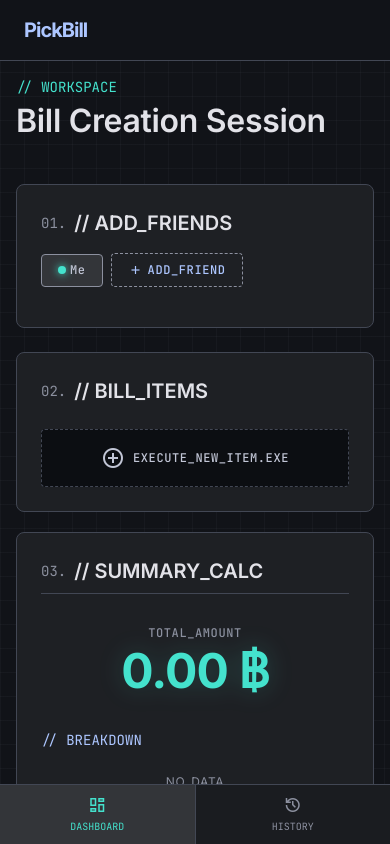
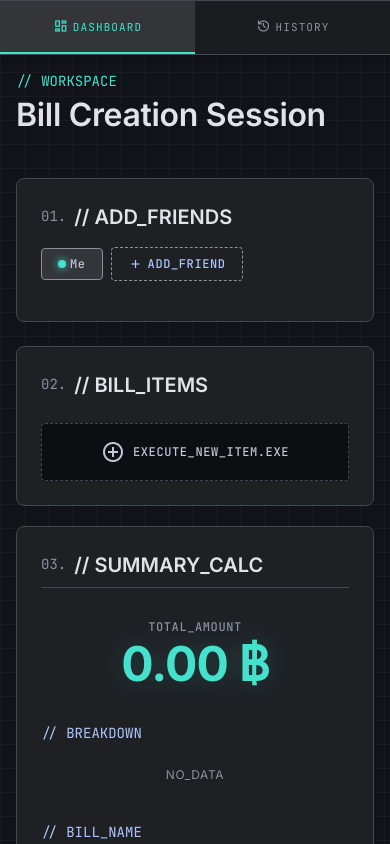
Before and after one commit to pckzy/pickbill, a React (Vite) app: page / in a window 390 px wide. Built offline with nearby package versions, Linux system fonts and the light colour scheme.

Commit message:
refactor: move mobile nav to top and fix iOS QR storage bug via image compression

```diff
--- a/src/App.jsx
+++ b/src/App.jsx
@@ -72,18 +72,18 @@ export default function App() {
     <Layout currentView={currentView} onViewChange={setCurrentView}>
 
       {currentView === "builder" && (
-        <div className="grid grid-cols-1 md:grid-cols-12 gap-gutter">
+        <div className="grid grid-cols-1 lg:grid-cols-12 gap-gutter">
           <header className="col-span-full mb-lg flex items-end justify-between">
             <div>
               <span className="font-mono-code text-mono-code text-secondary block mb-xs">// WORKSPACE</span>
               <h1 className="font-headline-lg text-headline-lg text-on-surface">Bill Creation Session</h1>
             </div>
           </header>
-          <div className="col-span-1 md:col-span-8 flex flex-col gap-lg">
+          <div className="col-span-1 lg:col-span-8 flex flex-col gap-lg">
             <AddFriends friends={friends} onAddFriend={handleAddFriend} onRemoveFriend={handleRemoveFriend} />
             <BillItems items={items} setItems={setItems} availableFriends={allParticipants} />
           </div>
-          <div className="col-span-1 md:col-span-4">
+          <div className="col-span-1 lg:col-span-4">
             <SummaryCalc items={items} allParticipants={allParticipants} onFinalize={handleFinalizeBill} />
           </div>
         </div>
--- a/src/components/bill/Receipt.jsx
+++ b/src/components/bill/Receipt.jsx
@@ -46,43 +46,59 @@ export default function Receipt({ billName, items, allParticipants, onBack }) {
     };
   }, [items, allParticipants]);
 
-  // ฟังก์ชันจัดการเมื่อผู้ใช้เลือกไฟล์รูป
-  // ฟังก์ชันจัดการเมื่อผู้ใช้เลือกไฟล์รูป
+  // ฟังก์ชันจัดการเมื่อผู้ใช้เลือกไฟล์รูป (บีบอัดก่อนเซฟ)
   const handleImageUpload = (e) => {
     const file = e.target.files[0];
     if (!file) return;
 
-    setIsImageReady(false); // 1. ล็อคปุ่มทันที
+    setIsImageReady(false);
 
     const reader = new FileReader();
 
-    // เปลี่ยนจาก onloadend มาใช้ onload ซึ่งทำงานเสถียรกว่าบน iOS
     reader.onload = (event) => {
-      const base64Data = event.target.result;
-
-      // 2. ให้ React อัปเดตรูปลง UI
-      setCustomQrImage(base64Data);
-
-      // 3. ⭐️ สร้าง Object รูปภาพจำลองขึ้นมา เพื่อเช็คว่า iOS ประมวลผลภาพก้อนนี้เสร็จหรือยัง
       const img = new Image();
 
-      // เมื่อ iOS โหลดรูปเข้า Memory เสร็จ จะเข้ามาทำงานในฟังก์ชันนี้
       img.onload = () => {
-        setIsImageReady(true); // ปลดล็อคปุ่ม
-      };
+        // สร้าง Canvas เพื่อย่อขนาดรูปภาพ
+        const canvas = document.createElement('canvas');
+        const MAX_SIZE = 600; // ย่อให้ขนาดไม่เกิน 600px
+        let width = img.width;
+        let height = img.height;
 
-      // กันเหนียว: ถ้าภาพมีปัญหา ก็ต้องปลดล็อคปุ่มให้กดอย่างอื่นต่อได้
-      img.onerror = () => {
+        if (width > height) {
+          if (width > MAX_SIZE) {
+            height *= MAX_SIZE / width;
+            width = MAX_SIZE;
+          }
+        } else {
+          if (height > MAX_SIZE) {
+            width *= MAX_SIZE / height;
+            height = MAX_SIZE;
+          }
+        }
+
+        canvas.width = width;
+        canvas.height = height;
+        const ctx = canvas.getContext('2d');
+        ctx.drawImage(img, 0, 0, width, height);
+
+        // บีบอัดเป็น JPEG (คุณภาพ 80%)
+        // ทำให้ไฟล์เล็กลงจาก 5MB เหลือแค่ไม่กี่ KB
+        const compressedBase64 = canvas.toDataURL('image/jpeg', 0.8);
+
+        setCustomQrImage(compressedBase64);
         setIsImageReady(true);
       };
 
-      img.src = base64Data;
+      img.onerror = () => {
+        setIsImageReady(true); // ปลดล็อคถ้าโหลดรูปไม่ขึ้น
+      };
+
+      img.src = event.target.result;
     };
 
     reader.readAsDataURL(file);
-
-    // 4. เคลียร์ค่า input เผื่อผู้ใช้อยากเปลี่ยนรูปโดยใช้ "ไฟล์ชื่อเดิม" จะได้ไม่มีปัญหา
-    e.target.value = '';
+    e.target.value = ''; // เคลียร์ input
   };
 
   const handleSaveImage = () => {
--- a/src/components/layout/Layout.jsx
+++ b/src/components/layout/Layout.jsx
@@ -2,10 +2,10 @@ export default function Layout({ children, currentView, onViewChange }) {
   return (
     <div className="bg-background text-on-surface h-screen flex overflow-hidden antialiased grid-bg relative">
 
-      {/* DESKTOP SIDENAV */}
-      <nav className="hidden md:flex flex-col z-40 fixed left-0 top-0 h-full w-64 bg-surface-container-low border-r border-outline-variant">
+      {/* DESKTOP SIDENAV (PC ยังคงเหมือนเดิม) */}
+      <nav className="hidden lg:flex flex-col z-40 fixed left-0 top-0 h-full w-64 bg-surface-container-low border-r border-outline-variant">
         <div className="p-lg border-b border-outline-variant">
-          <h1 className="font-headline-sm text-headline-sm font-black text-primary">PickBill</h1>
+          <h1 className="font-headline-sm text-headline-sm font-black text-primary">PickBills</h1>
           <p className="font-mono-code text-mono-code text-outline mt-sm">v1.0.4-stable</p>
         </div>
         <div className="flex-1 overflow-y-auto py-md flex flex-col gap-xs">
@@ -20,25 +20,34 @@ export default function Layout({ children, currentView, onViewChange }) {
         </div>
       </nav>
 
-      {/* MOBILE BOTTOM NAV (2 ก้อน ซ้าย-ขวา) */}
-      <nav className="md:hidden fixed bottom-0 left-0 w-full z-50 bg-surface-container-low border-t border-outline-variant flex h-[60px]">
-        <button onClick={() => onViewChange("builder")} className={`flex-1 flex flex-col items-center justify-center border-r border-outline-variant transition-colors ${currentView !== "settlement" ? "text-secondary bg-surface-container-highest" : "text-outline"}`}>
-          <span className="material-symbols-outlined text-[20px]">dashboard</span>
-          <span className="font-mono-label text-[10px] mt-1">DASHBOARD</span>
-        </button>
-        <button onClick={() => onViewChange("settlement")} className={`flex-1 flex flex-col items-center justify-center transition-colors ${currentView === "settlement" ? "text-secondary bg-surface-container-highest" : "text-outline"}`}>
-          <span className="material-symbols-outlined text-[20px]">history</span>
-          <span className="font-mono-label text-[10px] mt-1">HISTORY</span>
-        </button>
-      </nav>
+      {/* MAIN CANVAS */}
+      {/* ⭐️ เอา pb-[60px] ออกไป เพราะไม่มี Bottom Nav แล้ว */}
+      <main className="flex-1 h-full overflow-y-auto w-full lg:ml-64 flex flex-col relative z-10">
 
-      {/* MAIN CANVAS */}
-      <main className="flex-1 h-full overflow-y-auto w-full md:ml-64 flex flex-col relative z-10 pb-[60px] md:pb-0">
+        {/* MOBILE TOP HEADER & TABS (ย้ายมาไว้ข้างบนทั้งหมด) */}
+        <div className="lg:hidden sticky top-0 z-50 flex flex-col w-full bg-surface border-b border-outline-variant shrink-0 shadow-md">
+          {/* <header className="flex justify-between items-center px-lg py-md">
+            <h1 className="font-headline-sm text-headline-sm font-bold text-primary tracking-tighter">PickBills</h1>
+          </header> */}
 
-        {/* MOBILE TOP HEADER (สำหรับมือถือ) */}
-        <header className="md:hidden flex justify-between items-center w-full px-lg py-md bg-surface border-b border-outline-variant shrink-0">
-          <h1 className="font-headline-sm text-headline-sm font-bold text-primary tracking-tighter">PickBill</h1>
-        </header>
+          {/* Mobile Tabs */}
+          <div className="flex w-full bg-surface-container-low border-t border-outline-variant">
+            <button
+              onClick={() => onViewChange("builder")}
+              className={`flex-1 flex items-center justify-center gap-xs py-md border-b-2 transition-colors ${currentView !== "settlement" ? "border-secondary text-secondary bg-surface-container-highest" : "border-transparent text-outline hover:bg-surface-container"}`}
+            >
+              <span className="material-symbols-outlined text-[16px]">dashboard</span>
+              <span className="font-mono-label text-[11px] tracking-widest mt-[2px]">DASHBOARD</span>
+            </button>
+            <button
+              onClick={() => onViewChange("settlement")}
+              className={`flex-1 flex items-center justify-center gap-xs py-sm border-b-2 transition-colors ${currentView === "settlement" ? "border-secondary text-secondary bg-surface-container-highest" : "border-transparent text-outline hover:bg-surface-container"}`}
+            >
+              <span className="material-symbols-outlined text-[16px]">history</span>
+              <span className="font-mono-label text-[11px] tracking-widest mt-[2px]">HISTORY</span>
+            </button>
+          </div>
+        </div>
 
         {/* CONTENT AREA */}
         <div className="flex-1 w-full max-w-7xl mx-auto p-md lg:p-container-padding">
```
